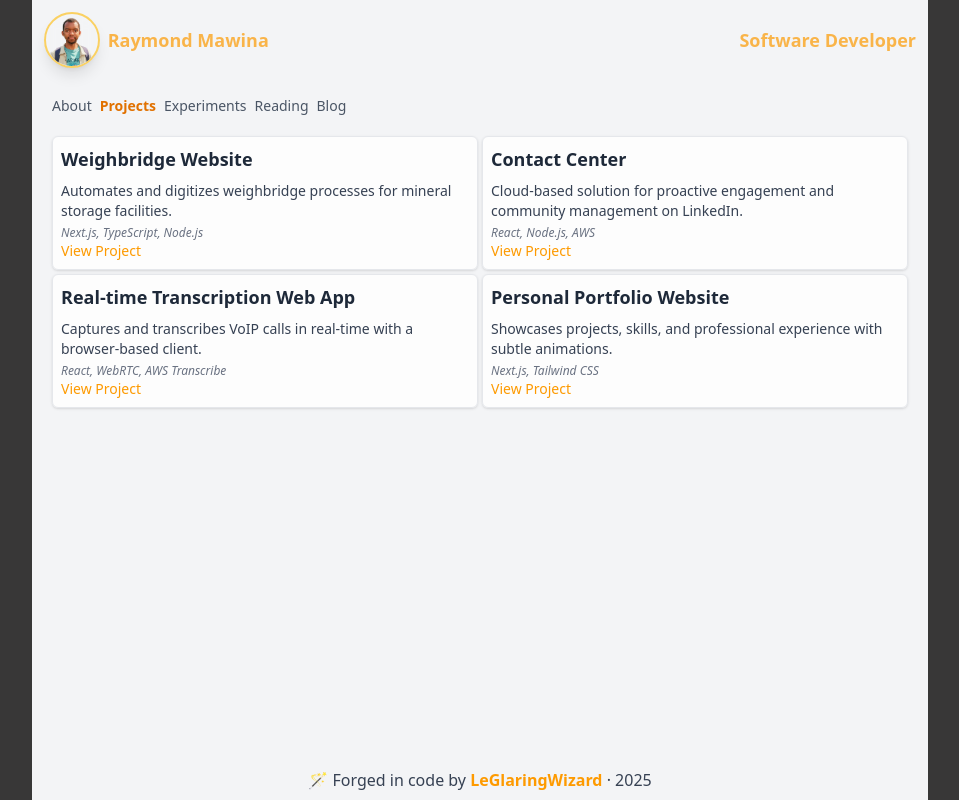
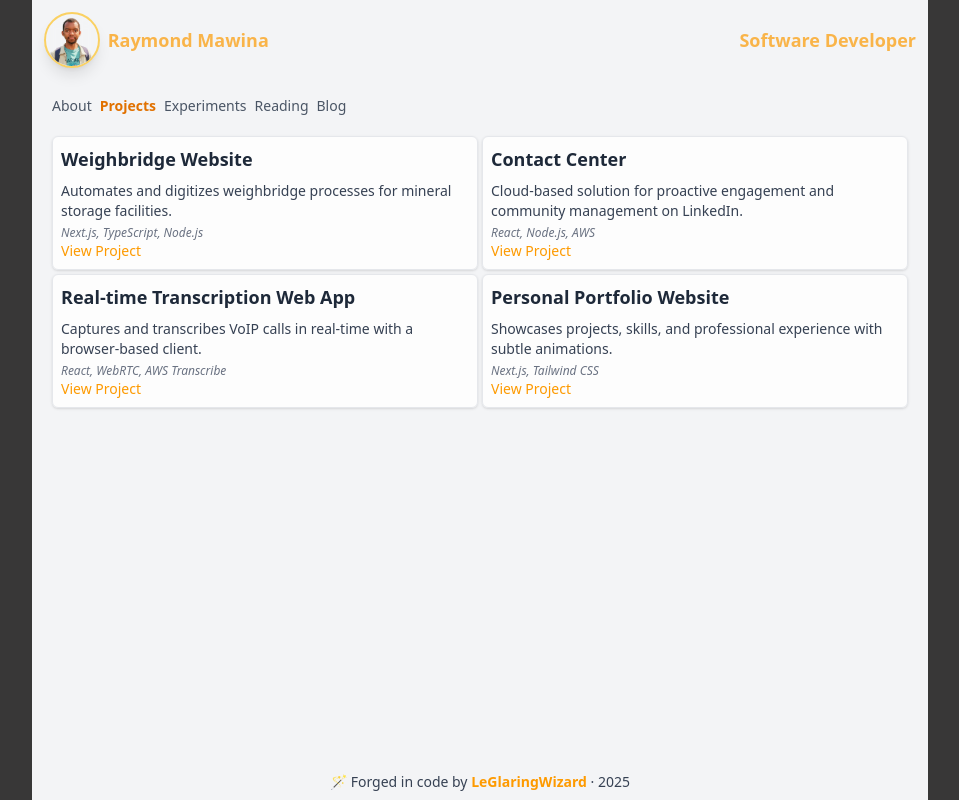
Before and after one commit to mfanaKoPitori/portfolio, a Next.js app: page / in a window 1280 px wide. Shown: the whole page, without its empty margins (160-1119 px from the left). Built offline with nearby package versions, Linux system fonts and the light colour scheme.

Commit message:
fix reduced the text size in the footer

```diff
--- a/pages/components/Footer/Presentation.tsx
+++ b/pages/components/Footer/Presentation.tsx
@@ -10,7 +10,7 @@ const Presentation: React.FC<FooterInfoProps> = ({ nickname }) => {
     <>
       <footer className="w-full">
         <section className="flex flex-col justify-center items-center text-center space-y-1 w-full max-w-5xl p-1">
-          <p className="text-gray-700 text-sm sm:text-base">
+          <p className="text-gray-700 text-sm lg:text-md">
             🪄 Forged in code by{" "}
             <span className="font-semibold text-amber-500">{nickname}</span> ·
             2025
```
